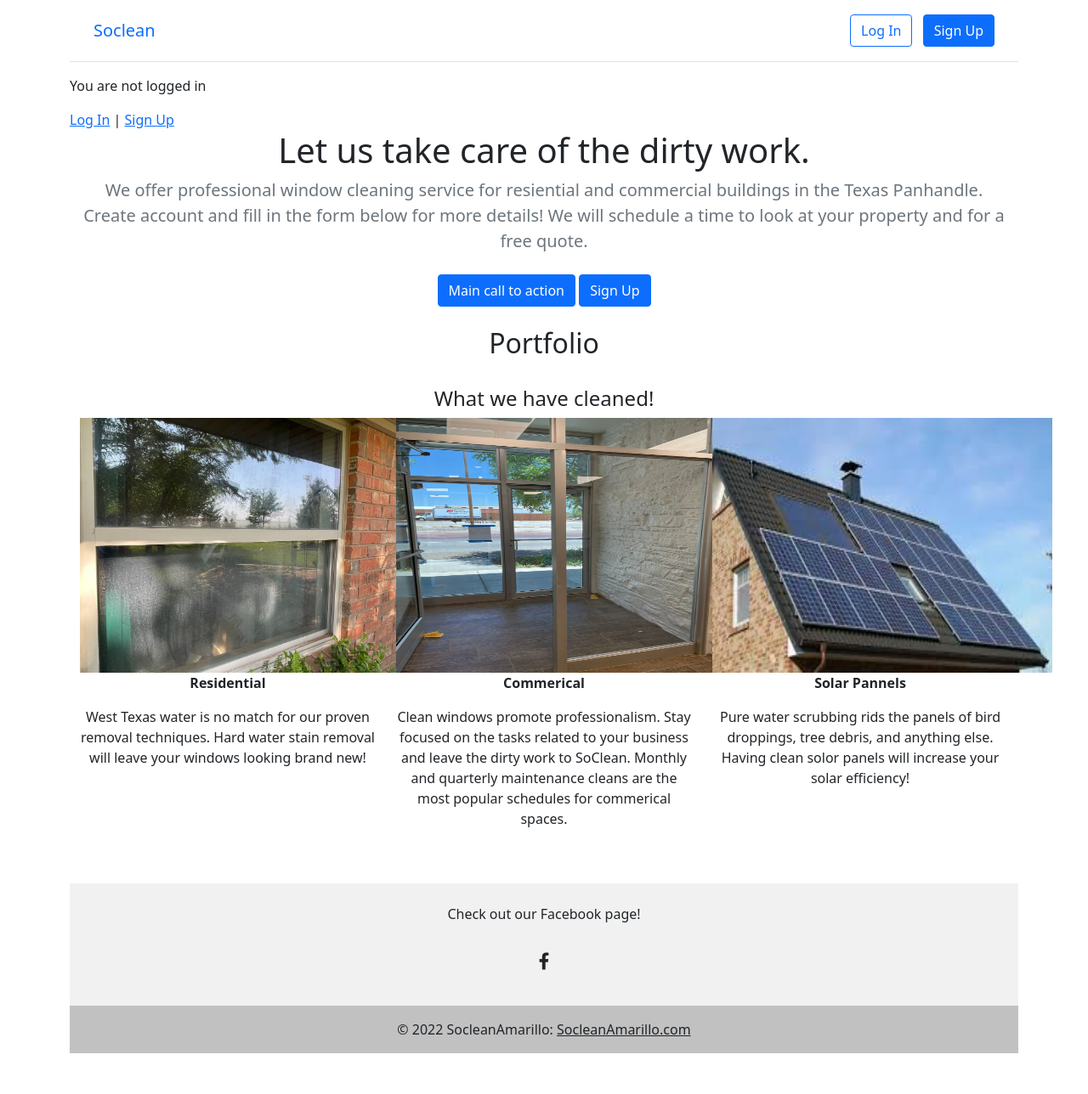
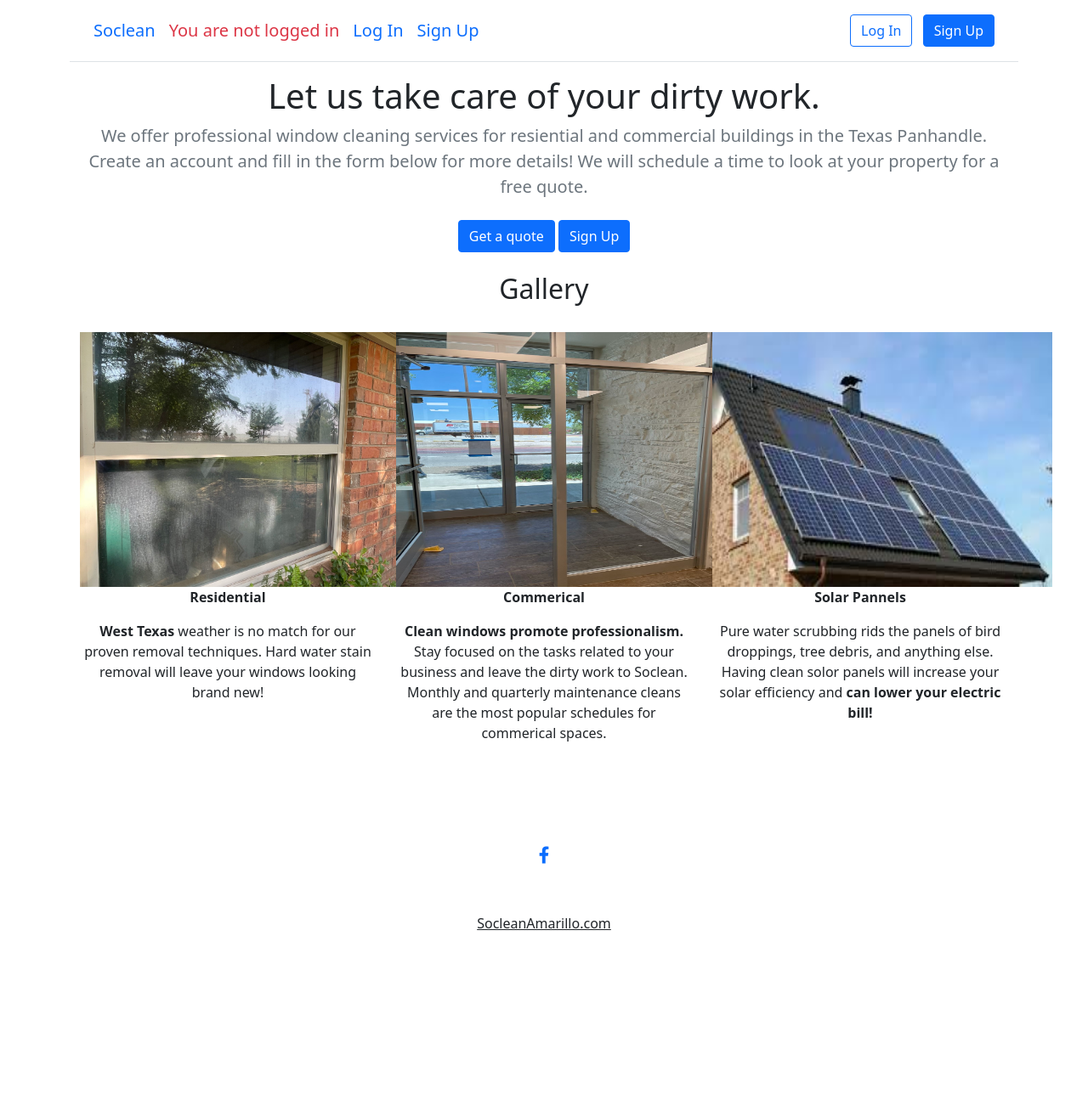
Before and after one commit to TaylorHurt/soclean, a Django app: page / in a window 1280 px wide. Shown: the whole page at 85% size. After the commit the page ends 1095 px from the top, so only its background shows below. Run offline with Django 4.2, Linux system fonts and the light colour scheme; some libraries are stand-ins or nearby versions.

Commit message:
customer history not working

```diff
--- a/main/accounts/urls.py
+++ b/main/accounts/urls.py
@@ -1,6 +1,7 @@
 from django.urls import path
-from .views import SignUpView
+from .views import SignUpView, CustomerDetailView
 
 urlpatterns = [
     path("signup/", SignUpView.as_view(), name="signup"),
+    path("customer_detail/", CustomerDetailView.as_view(), name="customer_detail"),
 ]
--- a/main/templates/about.html
+++ /dev/null
@@ -1,6 +0,0 @@
-<!-- templates/about.html -->
-{% extends "base.html" %}
-
-{% block content %}
-<h1>About page</h1>
-{% endblock content %}
--- a/main/templates/base.html
+++ b/main/templates/base.html
@@ -12,16 +12,26 @@
   <link href="https://cdn.jsdelivr.net/npm/bootstrap@5.1.3/dist/css/bootstrap.min.css" rel="stylesheet" integrity="sha384-1BmE4kWBq78iYhFldvKuhfTAU6auU8tT94WrHftjDbrCEXSU1oBoqyl2QvZ6jIW3" crossorigin="anonymous">
 </head>
 <body>
+<!--navbar-->
   <div class="container">
     <header class="p-3 mb-3 border-bottom">
       <div class="container">
         <div class="d-flex flex-wrap align-items-center justify-content-center
           justify-content-lg-start">
           <a class="navbar-brand" href="{% url 'home' %}">Soclean</a>
+          {% if user.is_authenticated %}
+            <a class="navbar-brand">Hi {{ user.username }}!</a>
+            <a class="navbar-brand" href="{% url 'logout' %}">Log Out</a>
+          {% else %}
+            <a class="navbar-brand text-danger">You are not logged in </a>
+            <a class="navbar-brand" href="{% url 'login' %}"> Log In</a>
+            <a class=" navbar-brand" href="{% url 'signup' %}">Sign Up</a>
+          {% endif %}
+
           <ul class="nav col-12 col-lg-auto me-lg-auto mb-2 justify-content-center
             mb-md-0">
           {% if user.is_authenticated %}
-            <li><a href="#" class="nav-link px-2 link-dark">+ New</a></li>
+            <li><a href="{%url 'customer_detail'%}" class="nav-link px-2 link-dark">Customer history</a></li>
           </ul>
           <div class="dropdown text-end">
             <a href="#" class="d-block link-dark text-decoration-none dropdown-toggle"
@@ -44,7 +54,7 @@
         </div>
       </div>
     </header>
-
+<!--end navbar-->
     <main>
       {% block content %}
       {% endblock content %}
@@ -54,15 +64,15 @@
   <!-- Remove the container if you want to extend the Footer to full width. -->
 <div class="container my-5">
 
-  <footer class="text-center text-white" style="background-color: #f1f1f1;">
+  <footer class="text-center">
   <!-- Grid container -->
   <div class="container pt-4">
     <!-- Section: Social media -->
     <section class="mb-4">
       <!-- Facebook -->
-      <p class="text-dark">Check out our Facebook page!</p>
+      <p class="text-primary"></p>
       <a
-        class="btn btn-link btn-floating btn-lg text-dark m-1"
+        class="btn btn-link btn-floating btn-lg text-primary m-1"
         href="https://www.facebook.com/socleanAMA/"
         role="button"
         data-mdb-ripple-color="dark"
@@ -74,8 +84,7 @@
   <!-- Grid container -->
 
   <!-- Copyright -->
-  <div class="text-center text-dark p-3" style="background-color: rgba(0, 0, 0, 0.2);">
-    © 2022 SocleanAmarillo:
+  <div class="text-center text-primary p-3" style="">
     <a class="text-dark" href="{% url 'home' %}">SocleanAmarillo.com</a>
   </div>
   <!-- Copyright -->
--- a/main/templates/home.html
+++ b/main/templates/home.html
@@ -4,23 +4,14 @@
 {% block title %}Home{% endblock title %}
 
 {% block content %}
-{% if user.is_authenticated %}
-  Hi {{ user.username }}!
-  <p><a href="{% url 'logout' %}">Log Out</a></p>
-{% else %}
-  <p>You are not logged in</p>
-  <a href="{% url 'login' %}">Log In</a> |
-  <a href="{% url 'signup' %}">Sign Up</a>
 
-{% endif %}
 <!-- Container (Portfolio Section) -->
 
 <section class="jumbotron text-center">
   <div class="container">
-    <h1 class="jumbotron-heading">Let us take care of the dirty work.</h1>
-    <p class="lead text-muted">We offer professional window cleaning service for resiential and commercial buildings in the Texas Panhandle. Create account and fill in the form below for more details! We will schedule a time to look at your property and for a free quote.</p>
-    <p>
-      <a href="#" class="btn btn-primary my-2">Main call to action</a>
+    <h1 class="jumbotron-heading">Let us take care of your dirty work.</h1>
+    <p class="lead text-muted">We offer professional window cleaning services for resiential and commercial buildings in the Texas Panhandle. Create an account and fill in the form below for more details! We will schedule a time to look at your property for a free quote.</p>
+      <a href="#" class="btn btn-primary my-2">Get a quote</a>
       <a href="{% url 'signup' %}" class="btn btn-primary">Sign Up</a>
     </p>
   </div>
@@ -28,28 +19,28 @@
 
 
 <div class="container-fluid text-center bg-grey">
-  <h2>Portfolio</h2><br>
-  <h4>What we have cleaned!</h4>
+  <h2>Gallery</h2><br>
+  <!---<h4>What we have cleaned!</h4>-->
   <div class="row text-center">
     <div class="col-sm-4">
       <div class="thumbnail">
         <img src="static/img/residential.png" alt="Resi" width="400" height="300">
         <p><strong>Residential</strong></p>
-        <p>West Texas water is no match for our proven removal techniques. Hard water stain removal will leave your windows looking brand new!</p>
+        <p><strong>West Texas</strong> weather is no match for our proven removal techniques. Hard water stain removal will leave your windows looking brand new!</p>
       </div>
     </div>
     <div class="col-sm-4">
       <div class="thumbnail">
         <img src="static/img/comm.png" alt="Comm" width="400" height="300">
         <p><strong>Commerical</strong></p>
-        <p>Clean windows promote professionalism. Stay focused on the tasks related to your business and leave the dirty work to SoClean. Monthly and quarterly maintenance cleans are the most popular schedules for commerical spaces.</p>
+        <p><strong>Clean windows promote professionalism.</strong> Stay focused on the tasks related to your business and leave the dirty work to Soclean. Monthly and quarterly maintenance cleans are the most popular schedules for commerical spaces.</p>
       </div>
     </div>
     <div class="col-sm-4">
       <div class="thumbnail">
         <img src="static/img/solar.png" alt="Solar" width="400" height="300">
         <p><strong>Solar Pannels</strong></p>
-        <p>Pure water scrubbing rids the panels of bird droppings, tree debris, and anything else. Having clean solor panels will increase your solar efficiency!</p>
+        <p>Pure water scrubbing rids the panels of bird droppings, tree debris, and anything else. Having clean solor panels will increase your solar efficiency and <strong>can lower your electric bill!</strong></p>
       </div>
     </div>
   </div>
```
Also changed, not shown: main/accounts/forms.py (+10 -5 lines), main/accounts/models.py (+11 -0 lines), main/accounts/views.py (+12 -0 lines), main/templates/customer_detail.html (added, +10 -0 lines), main/accounts/migrations/0002_customuser_customer_name_customuser_state_and_more.py (added), main/db.sqlite3.
